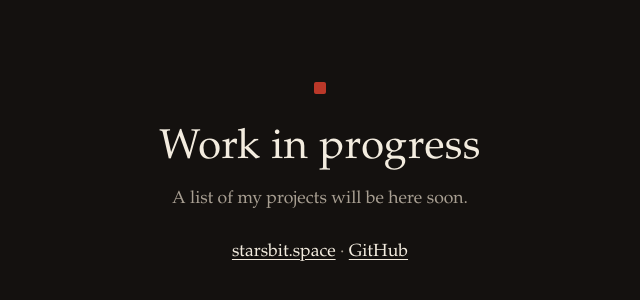
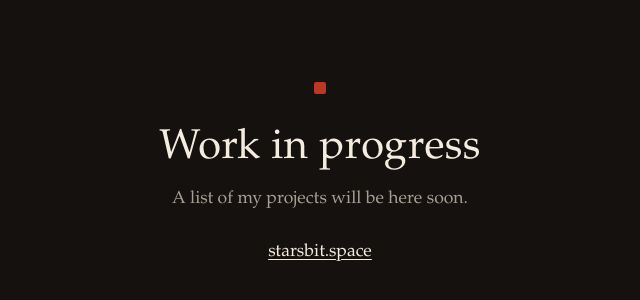
Before and after one commit to starsbit/pc.starsbit.space, a plain HTML site: page index.html in a window 1280 px wide. Shown: the part 214-514 px from the top of the page, without its empty margins (320-960 px from the left). Drawn offline with Linux system fonts and the light colour scheme.

Commit message:
Remove GitHub link

```diff
--- a/index.html
+++ b/index.html
@@ -29,7 +29,7 @@
   <span class="seal" aria-hidden="true"></span>
   <h1>Work in progress</h1>
   <p>A list of my projects will be here soon.</p>
-  <p><a href="https://starsbit.space/">starsbit.space</a> &middot; <a href="https://github.com/starsbit">GitHub</a></p>
+  <p><a href="https://starsbit.space/">starsbit.space</a></p>
 </main>
 </body>
 </html>
```
